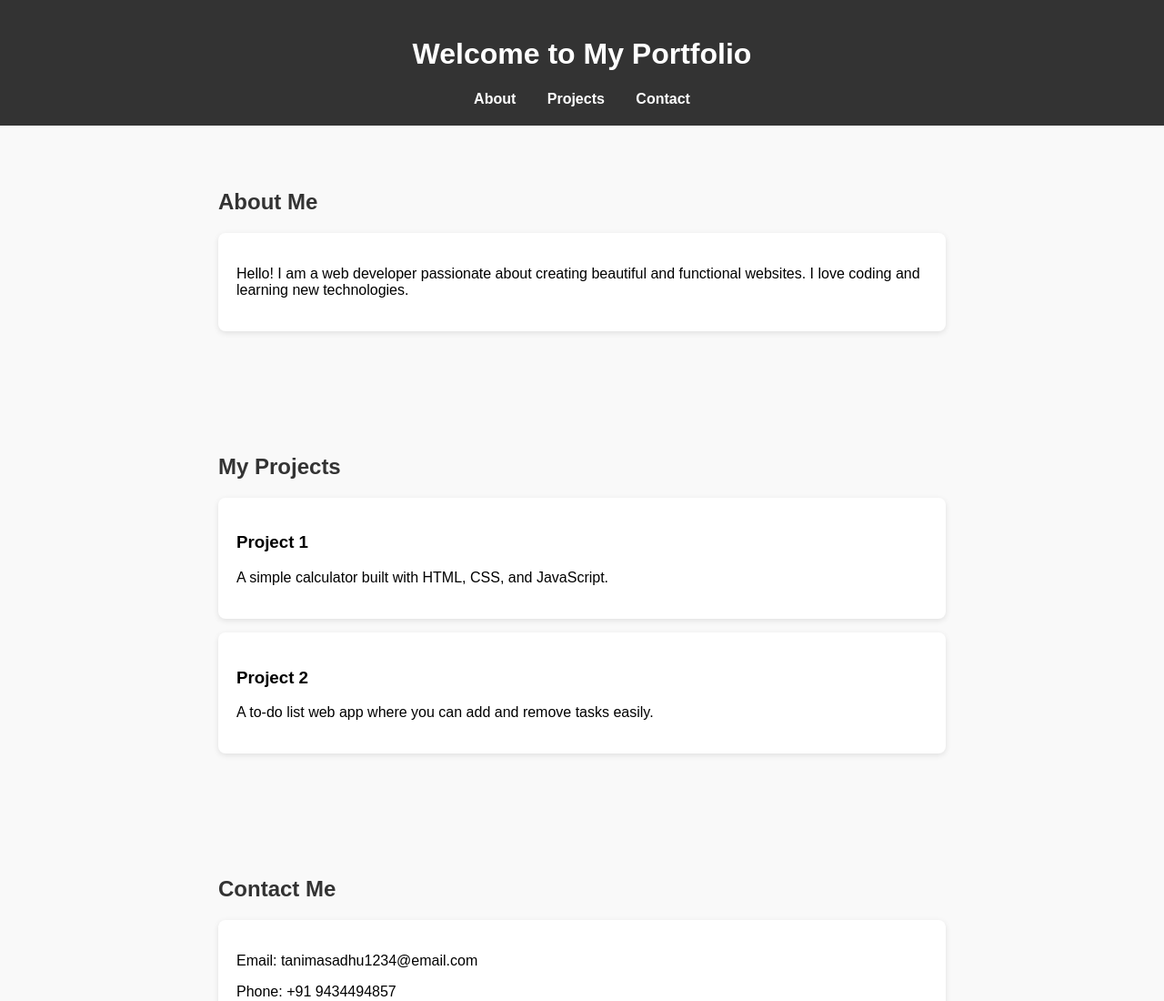
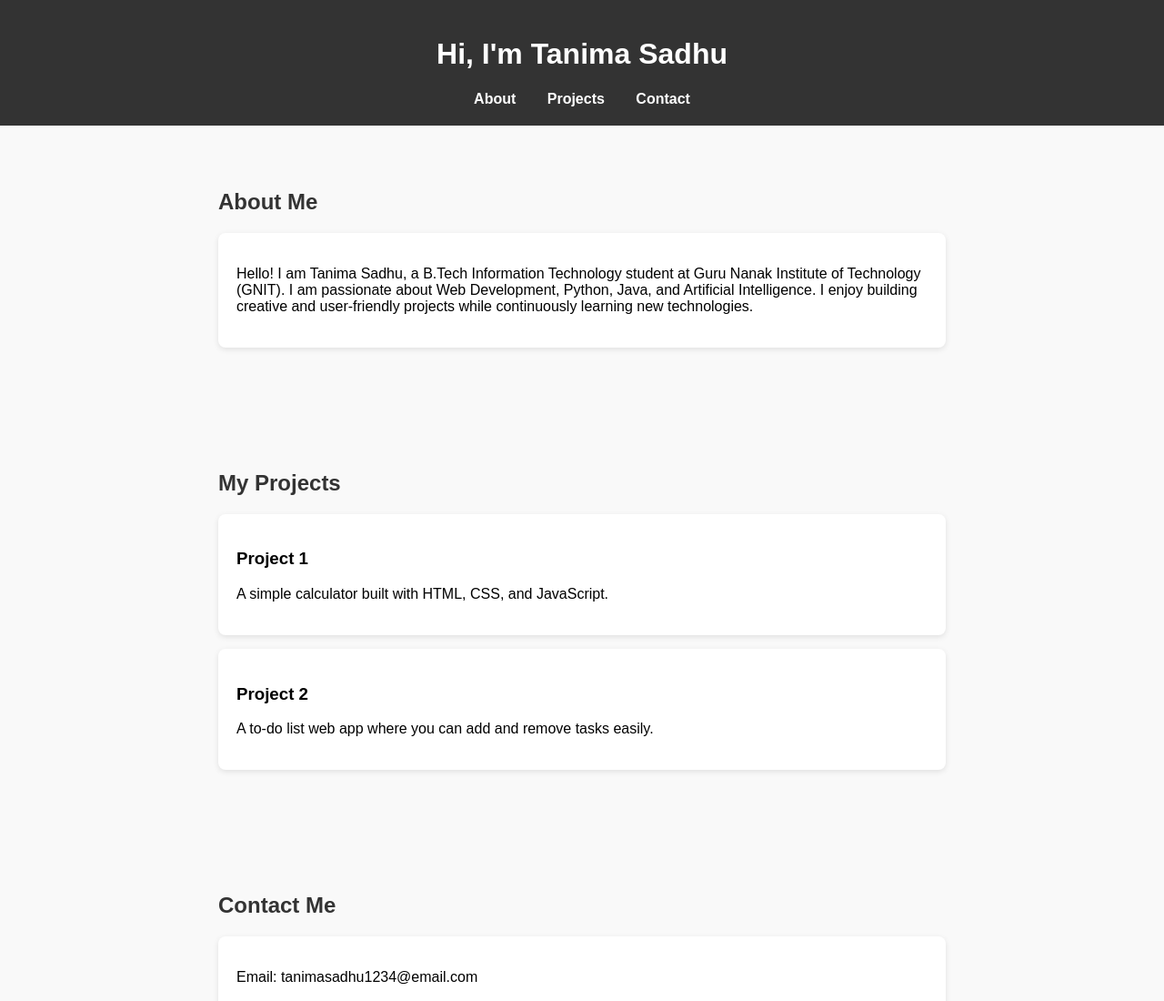
Before and after one commit to tanimasadhu/my-website, a plain HTML site: page index.html in a window 1280 px wide. Shown: the top 1100 px of the page at 91% size. Drawn offline with Linux system fonts and the light colour scheme.

Commit message:
Update index.html

```diff
--- a/index.html
+++ b/index.html
@@ -49,7 +49,7 @@
 </head>
 <body>
   <header>
-    <h1>Welcome to My Portfolio</h1>
+    <h1>Hi, I'm Tanima Sadhu</h1>
     <nav>
       <a href="#about">About</a>
       <a href="#projects">Projects</a>
@@ -60,7 +60,7 @@
   <section id="about">
     <h2>About Me</h2>
     <div class="card">
-      <p>Hello! I am a web developer passionate about creating beautiful and functional websites. I love coding and learning new technologies.</p>
+      <p>Hello! I am Tanima Sadhu, a B.Tech Information Technology student at Guru Nanak Institute of Technology (GNIT). I am passionate about Web Development, Python, Java, and Artificial Intelligence. I enjoy building creative and user-friendly projects while continuously learning new technologies.</p>
     </div>
   </section>
 
```
